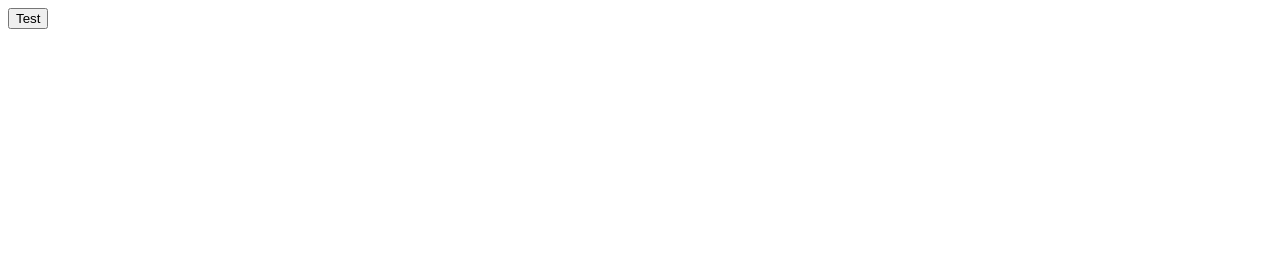
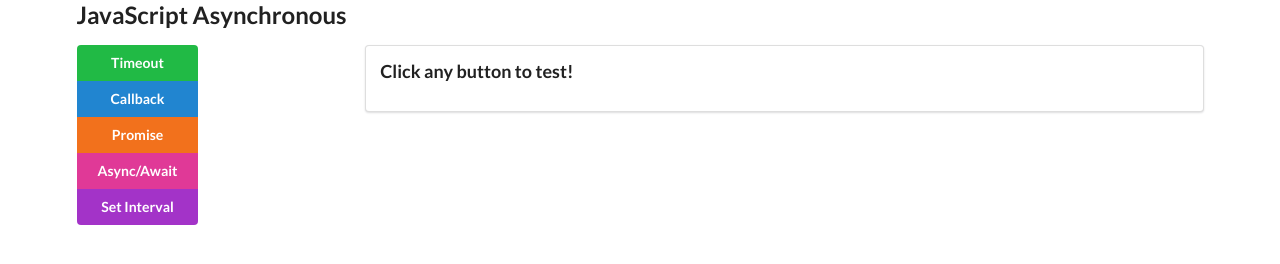
Before and after one commit to heysadboy/javascript-practice, a plain HTML site: page index.html in a window 1280 px wide. Drawn offline with nearby package versions, Linux system fonts and the light colour scheme.

Commit message:
practice!

```diff
--- a/index.html
+++ b/index.html
@@ -3,11 +3,32 @@
 
 <head>
     <meta charset="utf-8">
+    <link rel="stylesheet" href="https://cdnjs.cloudflare.com/ajax/libs/semantic-ui/2.4.1/semantic.min.css" />
     <title>JavaScript Practice</title>
 </head>
 
 <body>
-    <button id="start" onclick="hello()">Test</button>
+    <div class="ui container">
+        <h2>JavaScript Asynchronous</h2>
+        <div class="ui grid">
+            <div class="four wide column">
+                <div class="ui vertical buttons">
+                    <button class="ui green button" id="timeout" onclick="timeout_test()">Timeout</button>
+                    <button class="ui blue button" id="callback" onclick="callback_test()">Callback</button>
+                    <button class="ui orange button" id="promise" onclick="promise_test()">Promise</button>
+                    <button class="ui pink button" id="async_await" onclick="async_await_test()">Async/Await</button>
+                    <button class="ui purple button" id="setinterval" onclick="setinterval_test()">Set Interval</button>
+                </div>
+            </div>
+            <div class="twelve wide column">
+                <div class="ui segment">
+                    <h3 id="choice">Click any button to test!</h3>
+                    <p id="action"></p>
+                    <p id="output"></p>
+                </div>
+            </div>
+        </div>
+    </div>
 </body>
 <script src="myscript.js"></script>
 
--- a/myscript.js
+++ b/myscript.js
@@ -1,3 +1,24 @@
-const hello = () => {
-    console.log("hello");
-}
+const timeout_test = () => {
+    document.getElementById("choice").innerHTML = "Timeout Test";
+    document.getElementById("action").innerHTML = "<b>Hello!</b> will appear after 3 seconds!";
+    const text = "Hello!";
+    setTimeout(set_text, 3000, text);
+};
+
+const callback_test = () => {
+    document.getElementById("choice").innerHTML = "Callback Test";
+    document.getElementById("action").innerHTML = "Name will appear after 3 seconds!";
+    let name = prompt("Enter you name");
+    const print_name = (text) => {
+        document.getElementById("output").innerHTML = text;
+    }
+    setTimeout(call_back, 3000, print_name, name)
+};
+
+const set_text = (text) => {
+    document.getElementById("output").innerHTML = text;
+};
+
+const call_back = (print_name, text) => {
+    print_name(text);
+};
```
